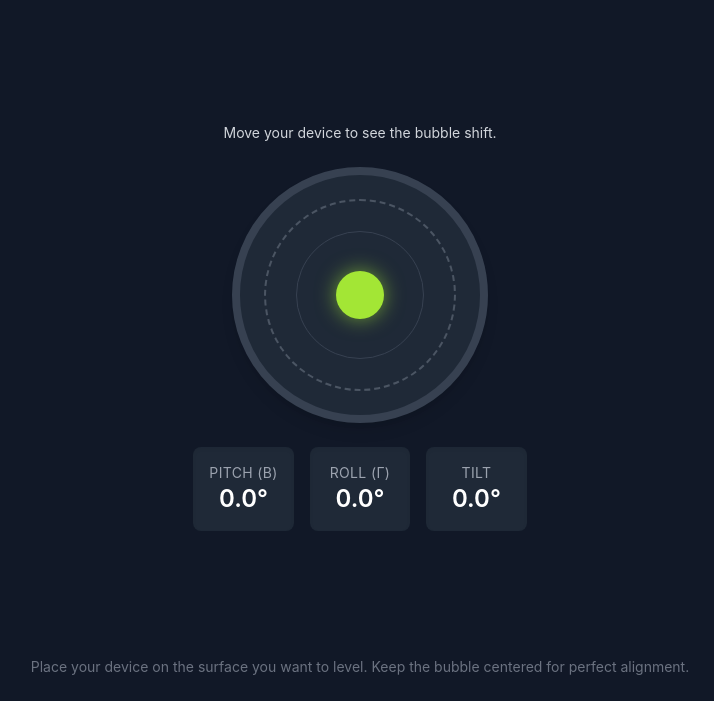
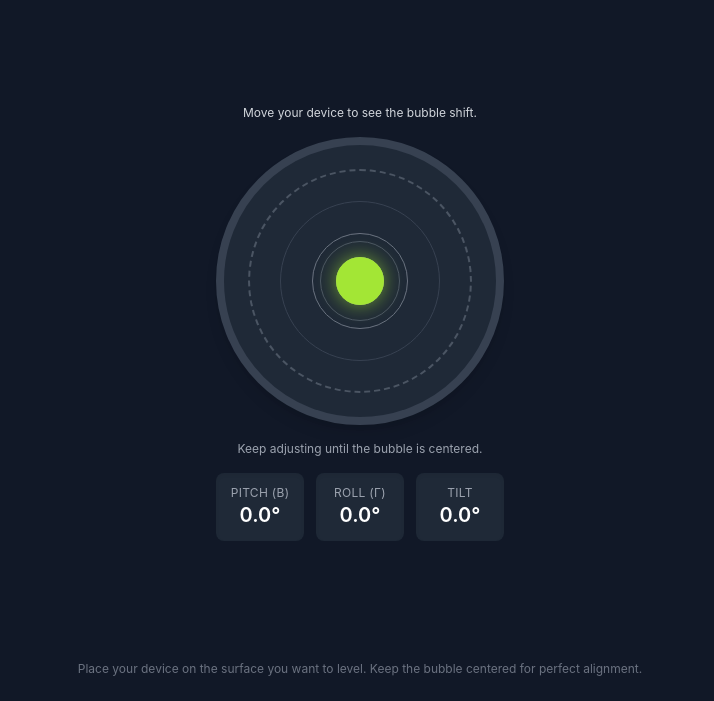
Before and after one commit to dave1010/tools, a website: page tools/bubble-level/index.html in a window 1280 px wide. Shown: the part 99-800 px from the top of the page, without its empty margins (280-994 px from the left). Drawn offline with nearby package versions, Linux system fonts and the light colour scheme; files that its build step writes are made by us from their sources.

Commit message:
Improve bubble level guidance

```diff
--- a/tools/bubble-level/index.html
+++ b/tools/bubble-level/index.html
@@ -7,43 +7,47 @@
   <link rel="stylesheet" href="/assets/tw.css">
 </head>
 <body class="bg-gray-900">
-  <main class="mx-auto flex min-h-screen max-w-3xl flex-col items-center justify-center space-y-8 p-4 font-sans text-white md:p-6">
-    <header class="space-y-2 text-center">
-      <h1 class="text-4xl font-semibold">Bubble Level</h1>
-      <p class="text-gray-300">Turn your device into a digital spirit level. Grant motion access to get started.</p>
+  <main class="mx-auto flex min-h-screen max-w-3xl flex-col items-center justify-center space-y-6 p-4 font-sans text-white md:p-6">
+    <header class="space-y-1 text-center">
+      <h1 class="text-3xl font-semibold">Bubble Level</h1>
+      <p class="text-sm text-gray-300">Turn your device into a digital spirit level. Grant motion access to get started.</p>
     </header>
 
-    <section class="flex w-full flex-1 flex-col items-center justify-center space-y-6">
-      <div id="status" class="text-sm text-gray-300"></div>
+    <section class="flex w-full flex-1 flex-col items-center justify-center space-y-4">
+      <div id="status" class="text-xs text-gray-300"></div>
 
-      <button id="request-permission" class="hidden rounded-lg bg-brand-600 px-4 py-2 text-base font-medium text-white transition hover:bg-brand-700 focus:outline-none focus:ring-2 focus:ring-brand-500 focus:ring-offset-2 focus:ring-offset-gray-900">
+      <button id="request-permission" class="hidden rounded-lg bg-brand-600 px-3 py-2 text-sm font-medium text-white transition hover:bg-brand-700 focus:outline-none focus:ring-2 focus:ring-brand-500 focus:ring-offset-2 focus:ring-offset-gray-900">
         Enable motion access
       </button>
 
-      <div class="flex flex-col items-center space-y-6">
-        <div id="level-surface" class="relative h-64 w-64 rounded-full border-8 border-gray-700 bg-gray-800 shadow-lg">
+      <div class="flex flex-col items-center space-y-4">
+        <div id="level-surface" class="relative h-72 w-72 rounded-full border-8 border-gray-700 bg-gray-800 shadow-lg">
           <div class="absolute inset-6 rounded-full border-2 border-dashed border-gray-600"></div>
           <div class="absolute inset-14 rounded-full border border-gray-700"></div>
-          <div id="bubble" class="absolute left-1/2 top-1/2 h-12 w-12 -translate-x-1/2 -translate-y-1/2 rounded-full bg-lime-400 shadow-[0_0_20px_rgba(163,230,53,0.6)]"></div>
+          <div class="absolute inset-24 rounded-full border border-gray-600"></div>
+          <div class="absolute left-1/2 top-1/2 h-24 w-24 -translate-x-1/2 -translate-y-1/2 rounded-full border border-gray-500"></div>
+          <div class="absolute left-1/2 top-1/2 h-12 w-12 -translate-x-1/2 -translate-y-1/2 rounded-full border border-gray-400"></div>
+          <div id="bubble" class="absolute left-1/2 top-1/2 h-12 w-12 -translate-x-1/2 -translate-y-1/2 rounded-full bg-lime-400 shadow-[0_0_20px_rgba(163,230,53,0.6)] transition-all duration-150 ease-out"></div>
         </div>
-        <div class="grid w-full max-w-sm grid-cols-1 gap-4 text-center sm:grid-cols-3">
-          <div class="rounded-lg bg-gray-800 p-4 shadow-inner">
-            <p class="text-sm uppercase tracking-wide text-gray-400">Pitch (β)</p>
-            <p id="pitch" class="text-2xl font-semibold">0.0°</p>
+        <div id="precision-indicator" class="text-xs text-gray-400">Keep adjusting until the bubble is centered.</div>
+        <div class="grid w-full max-w-sm grid-cols-1 gap-3 text-center sm:grid-cols-3">
+          <div class="rounded-lg bg-gray-800 p-3 shadow-inner">
+            <p class="text-xs uppercase tracking-wide text-gray-400">Pitch (β)</p>
+            <p id="pitch" class="text-xl font-semibold">0.0°</p>
           </div>
-          <div class="rounded-lg bg-gray-800 p-4 shadow-inner">
-            <p class="text-sm uppercase tracking-wide text-gray-400">Roll (γ)</p>
-            <p id="roll" class="text-2xl font-semibold">0.0°</p>
+          <div class="rounded-lg bg-gray-800 p-3 shadow-inner">
+            <p class="text-xs uppercase tracking-wide text-gray-400">Roll (γ)</p>
+            <p id="roll" class="text-xl font-semibold">0.0°</p>
           </div>
-          <div class="rounded-lg bg-gray-800 p-4 shadow-inner">
-            <p class="text-sm uppercase tracking-wide text-gray-400">Tilt</p>
-            <p id="tilt" class="text-2xl font-semibold">0.0°</p>
+          <div class="rounded-lg bg-gray-800 p-3 shadow-inner">
+            <p class="text-xs uppercase tracking-wide text-gray-400">Tilt</p>
+            <p id="tilt" class="text-xl font-semibold">0.0°</p>
           </div>
         </div>
       </div>
     </section>
 
-    <footer class="text-center text-sm text-gray-500">
+    <footer class="text-center text-xs text-gray-500">
       <p>Place your device on the surface you want to level. Keep the bubble centered for perfect alignment.</p>
     </footer>
   </main>
@@ -57,16 +61,37 @@
       const pitchEl = document.getElementById('pitch');
       const rollEl = document.getElementById('roll');
       const tiltEl = document.getElementById('tilt');
+      const indicatorEl = document.getElementById('precision-indicator');
+
+      const baseBubbleClasses = 'absolute left-1/2 top-1/2 h-12 w-12 -translate-x-1/2 -translate-y-1/2 rounded-full bg-lime-400 shadow-[0_0_20px_rgba(163,230,53,0.6)] transition-all duration-150 ease-out';
 
       let isListening = false;
 
       function updateStatus(message, type = 'info') {
         statusEl.textContent = message;
-        statusEl.className = type === 'error' ? 'text-sm text-red-400 text-center' : 'text-sm text-gray-300 text-center';
+        statusEl.className = type === 'error' ? 'text-xs text-red-400 text-center' : 'text-xs text-gray-300 text-center';
       }
 
       function formatAngle(value) {
         return `${value.toFixed(1)}°`;
+      }
+
+      function updatePrecisionIndicator(tilt) {
+        bubble.className = baseBubbleClasses;
+
+        if (tilt <= 0.5) {
+          indicatorEl.textContent = 'Perfectly level (within 0.5°).';
+          indicatorEl.className = 'text-sm font-semibold text-lime-300 text-center';
+          bubble.className += ' ring-4 ring-lime-300';
+        } else if (tilt <= 1) {
+          indicatorEl.textContent = 'Nearly level (within 1°).';
+          indicatorEl.className = 'text-xs font-medium text-amber-200 text-center';
+          bubble.className += ' ring-2 ring-amber-200';
+        } else {
+          indicatorEl.textContent = 'Keep adjusting until the bubble is centered.';
+          indicatorEl.className = 'text-xs text-gray-400 text-center';
+          bubble.className += ' ring-0';
+        }
       }
 
       function handleOrientation(event) {
@@ -94,6 +119,7 @@
         const translateY = (clampedY / maxTilt) * radiusY;
 
         bubble.style.transform = `translate(calc(-50% + ${translateX}px), calc(-50% + ${translateY}px))`;
+        updatePrecisionIndicator(tilt);
       }
 
       function startListening() {
```
